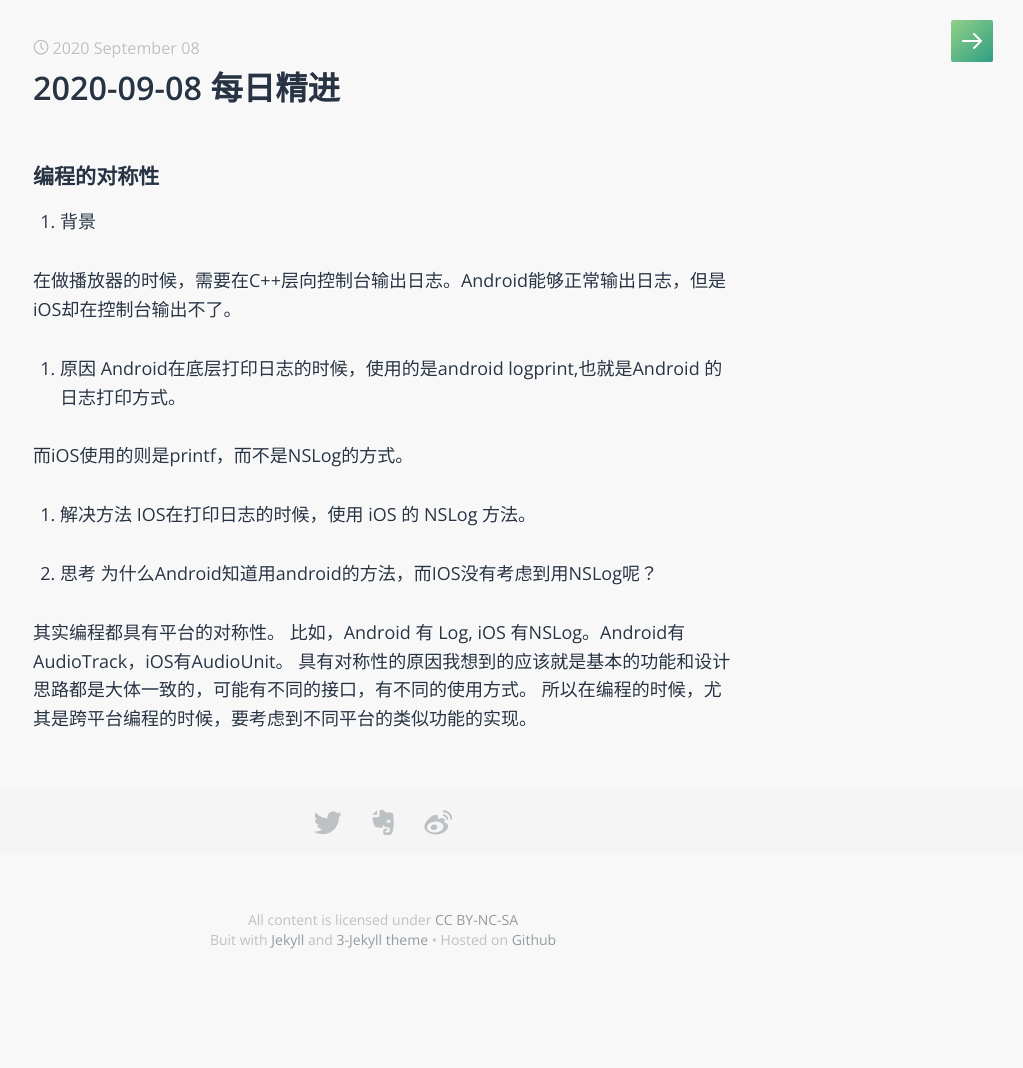
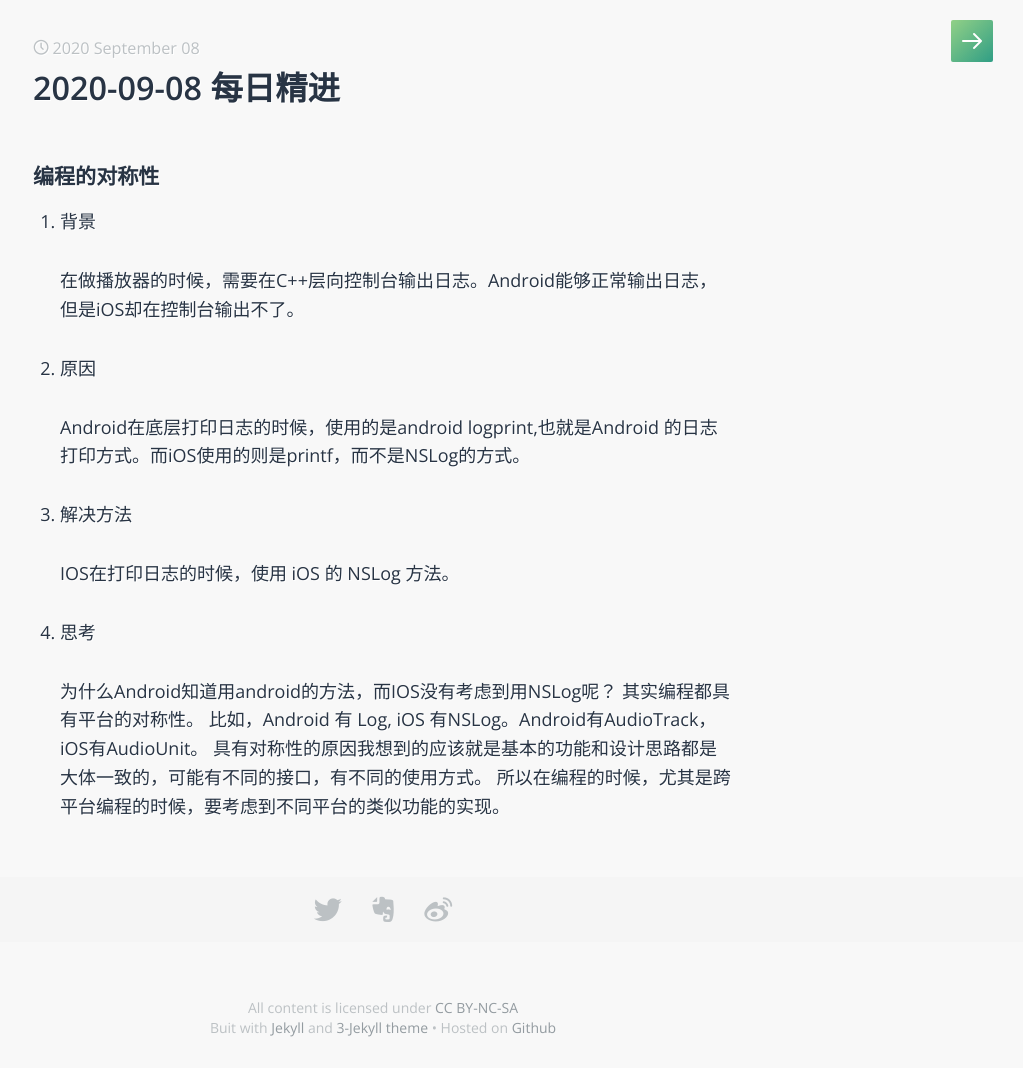
Before and after one commit to I-m-SuperMan/I-m-SuperMan-I-m-SuperMan.github.io, a Jekyll site: the page built from _posts/2020-09-08-DayDayUp-每日精进.markdown, in a window 1280 px wide. Shown: the whole page, without its empty margins (257-1280 px from the left). Built offline with Jekyll 4.4.1, drawn with Linux system fonts in a browser that asks for light colours; some web fonts are replaced.

```diff
--- a/_posts/2020-09-08-DayDayUp-每日精进.markdown
+++ b/_posts/2020-09-08-DayDayUp-每日精进.markdown
@@ -10,19 +10,19 @@ tags:
 
 1. 背景
 
-在做播放器的时候，需要在C++层向控制台输出日志。Android能够正常输出日志，但是iOS却在控制台输出不了。
+    在做播放器的时候，需要在C++层向控制台输出日志。Android能够正常输出日志，但是iOS却在控制台输出不了。
 
 2. 原因
-Android在底层打印日志的时候，使用的是android logprint,也就是Android 的日志打印方式。
 
-而iOS使用的则是printf，而不是NSLog的方式。
+    Android在底层打印日志的时候，使用的是android logprint,也就是Android 的日志打印方式。而iOS使用的则是printf，而不是NSLog的方式。
 
 3. 解决方法
-IOS在打印日志的时候，使用 iOS 的 NSLog 方法。
+
+    IOS在打印日志的时候，使用 iOS 的 NSLog 方法。
 
 4. 思考
-为什么Android知道用android的方法，而IOS没有考虑到用NSLog呢？
 
-其实编程都具有平台的对称性。 比如，Android 有 Log, iOS 有NSLog。Android有AudioTrack，iOS有AudioUnit。
-具有对称性的原因我想到的应该就是基本的功能和设计思路都是大体一致的，可能有不同的接口，有不同的使用方式。
-所以在编程的时候，尤其是跨平台编程的时候，要考虑到不同平台的类似功能的实现。
+    为什么Android知道用android的方法，而IOS没有考虑到用NSLog呢？
+    其实编程都具有平台的对称性。 比如，Android 有 Log, iOS 有NSLog。Android有AudioTrack，iOS有AudioUnit。
+    具有对称性的原因我想到的应该就是基本的功能和设计思路都是大体一致的，可能有不同的接口，有不同的使用方式。
+    所以在编程的时候，尤其是跨平台编程的时候，要考虑到不同平台的类似功能的实现。
```
